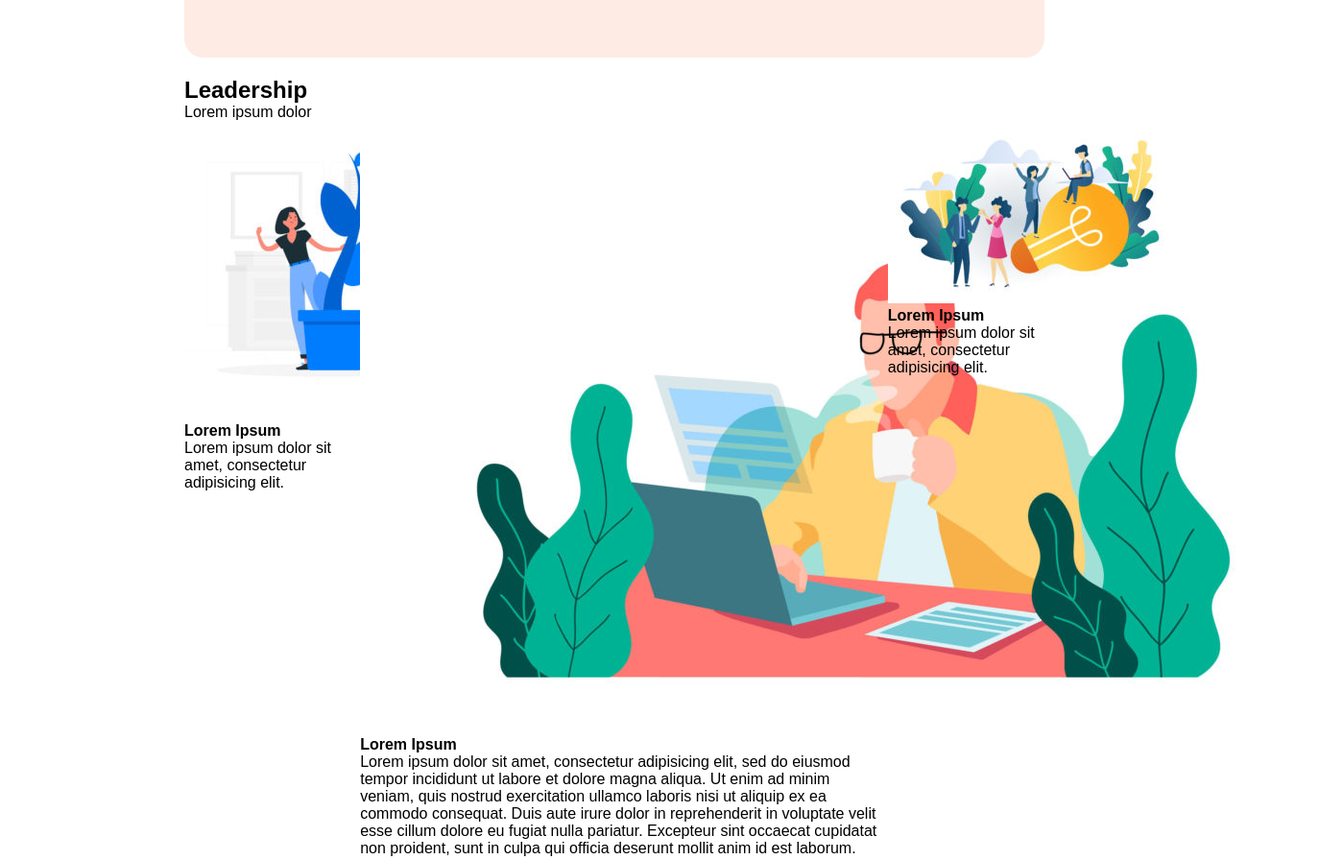
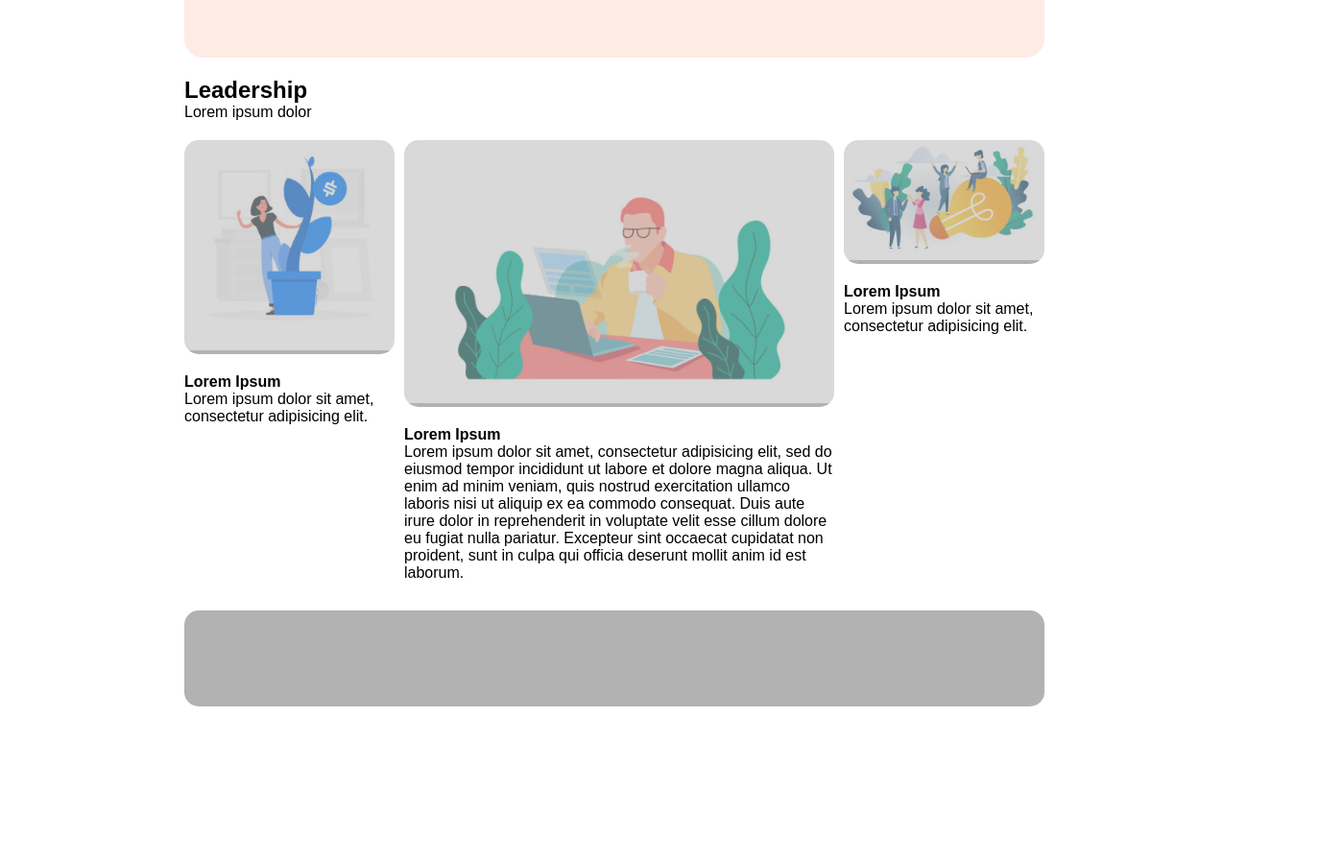
Before and after one commit to templarec/htmlcss-wp, a plain HTML site: page index.html in a window 1280 px wide. Shown: the part 700-1596 px from the top of the page at 96% size, 1399 px wide, since content can reach past the window. After the commit the page ends 1446 px from the top, so only its background shows below. Drawn offline with Linux system fonts and the light colour scheme.

Commit message:
inserita gallery 2 e opacità

```diff
--- a/assets/css/master.css
+++ b/assets/css/master.css
@@ -30,6 +30,7 @@ e metto un padding */
 [class^="colonna-"] {
   float: left;
   padding: 10px;
+  /* border: 1px solid black; */
 }
 /* altezza per debug, disabilita
 quando fai Milestone 2*/
@@ -53,11 +54,11 @@ footer [class^="colonna-"] > div {
 .colonna-100 {
   width: 100%;
 }
-.colonna-20 {
-  width: 20%;
+.colonna-25 {
+  width: 25%;
 }
-.colonna-60 {
-  width: 60%;
+.colonna-50 {
+  width: 50%;
 }
 /*utility per colore sfondo contenuti*/
 .bg-pink {
@@ -113,6 +114,17 @@ footer [class^="colonna-"] > div {
   height: 40em;
   color: #cecece;
   }
+  [class^="bg-"]{
+
+    border-radius: 15px;
+    background-color: rgba(0, 0, 0, 0.3);
+  }
 .leadership {
   background-color: #fff;
 }
+.bg-center img, .bg-left img, .bg-right img {
+  width: 100%;
+  height: auto;
+  opacity: 50%;
+
+}
--- a/index.html
+++ b/index.html
@@ -38,7 +38,7 @@
           </div>
         </div>
       </section>
-      <!-- sezione blu con colonne ciano -->
+      <!-- sezione articoli -->
       <section id="articles" class="mt-10">
         <div class="riga">
           <div class="colonna-100 pt-0 pb-0">
@@ -47,31 +47,61 @@
               <p>Lorem ipsum dolor</p>
             </div>
           </div>
-          <div class="colonna-20 pr-0">
+          <div class="colonna-25 pr-0">
             <div class="art-left">
-              <img src="./assets/img/img-1.jpg" alt="Immagine Cactus">
+              <div class="riga">
+                <div class="colonna-100">
+                  <div class="bg-left">
+                    <img src="./assets/img/img-1.jpg" alt="Img-1">
+                  </div>
+                </div>
+              </div>
+              <div class="riga">
+                <div class="colonna-100">
                   <strong>Lorem Ipsum</strong>
                   <p>
                     Lorem ipsum dolor sit amet, consectetur adipisicing elit.
                   </p>
                 </div>
               </div>
-          <div class="colonna-60 pr-0">
+            </div>
+          </div>
+          <div class="colonna-50 pr-0">
             <div class="art-center">
-              <img src="./assets/img/banner-2.jpg" alt="Immagine Caffè Banner">
+              <div class="riga">
+                <div class="colonna-100">
+                  <div class="bg-center">
+                    <img src="./assets/img/banner-2.jpg" alt="Banner-2">
+                  </div>
+                </div>
+              </div>
+              <div class="riga">
+                <div class="colonna-100">
                   <strong>Lorem Ipsum</strong>
                   <p>
                     Lorem ipsum dolor sit amet, consectetur adipisicing elit, sed do eiusmod tempor incididunt ut labore et dolore magna aliqua. Ut enim ad minim veniam, quis nostrud exercitation ullamco laboris nisi ut aliquip ex ea commodo consequat. Duis aute irure dolor in reprehenderit in voluptate velit esse cillum dolore eu fugiat nulla pariatur. Excepteur sint occaecat cupidatat non proident, sunt in culpa qui officia deserunt mollit anim id est laborum.
                   </p>
                 </div>
               </div>
-          <div class="colonna-20">
+            </div>
+          </div>
+          <div class="colonna-25">
             <div class="art-right">
-              <img src="./assets/img/img-3.jpg" alt="Immagine Lampadina">
+              <div class="riga">
+                <div class="colonna-100">
+                  <div class="bg-right">
+                    <img src="./assets/img/img-3.jpg" alt="img-3">
+                  </div>
+                </div>
+              </div>
+              <div class="riga">
+                <div class="colonna-100">
                   <strong>Lorem Ipsum</strong>
                   <p>
                     Lorem ipsum dolor sit amet, consectetur adipisicing elit.
                   </p>
+                </div>
+              </div>
             </div>
           </div>
         </div>
```
Lines whose indentation alone changed are shown as unchanged.
